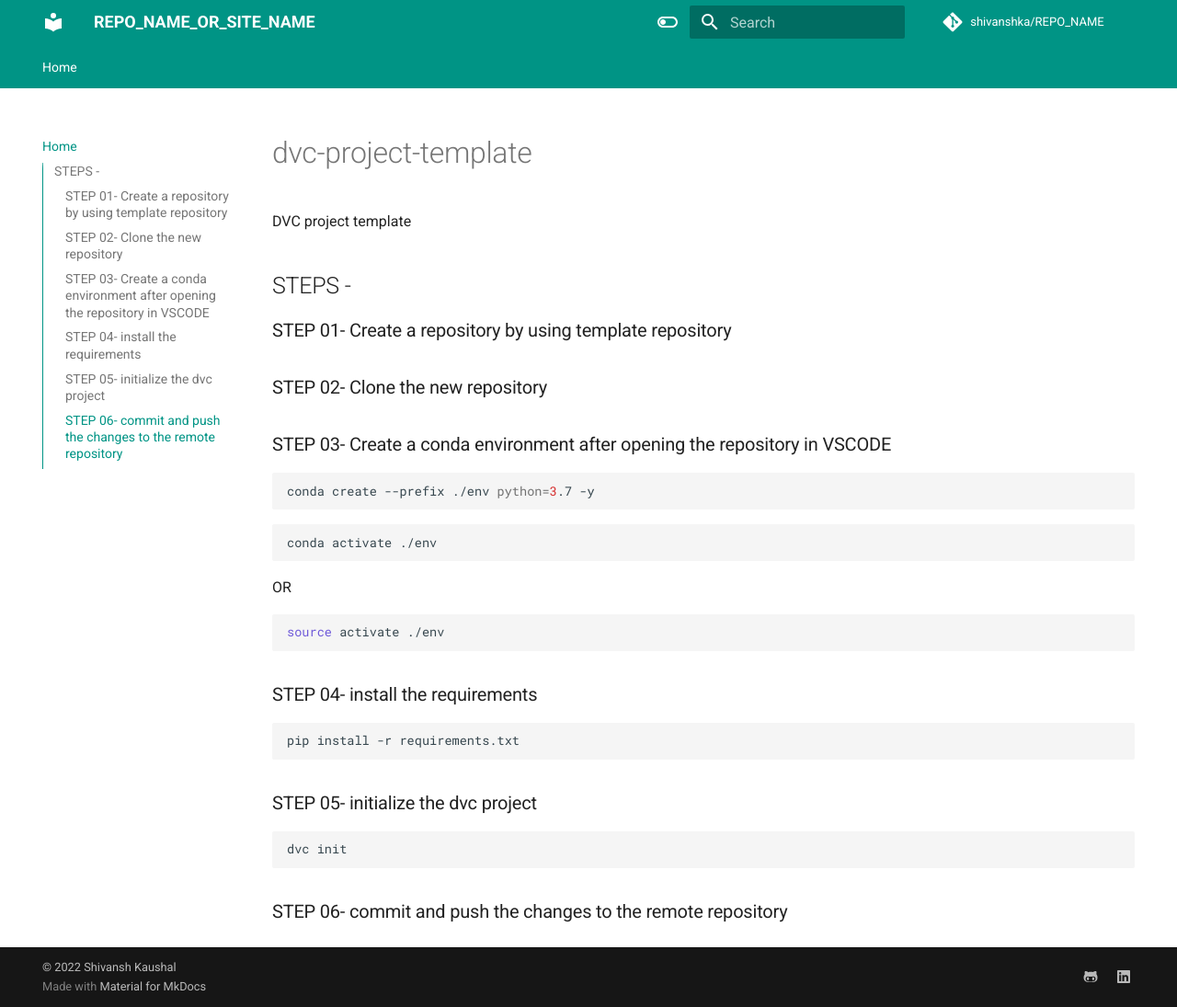
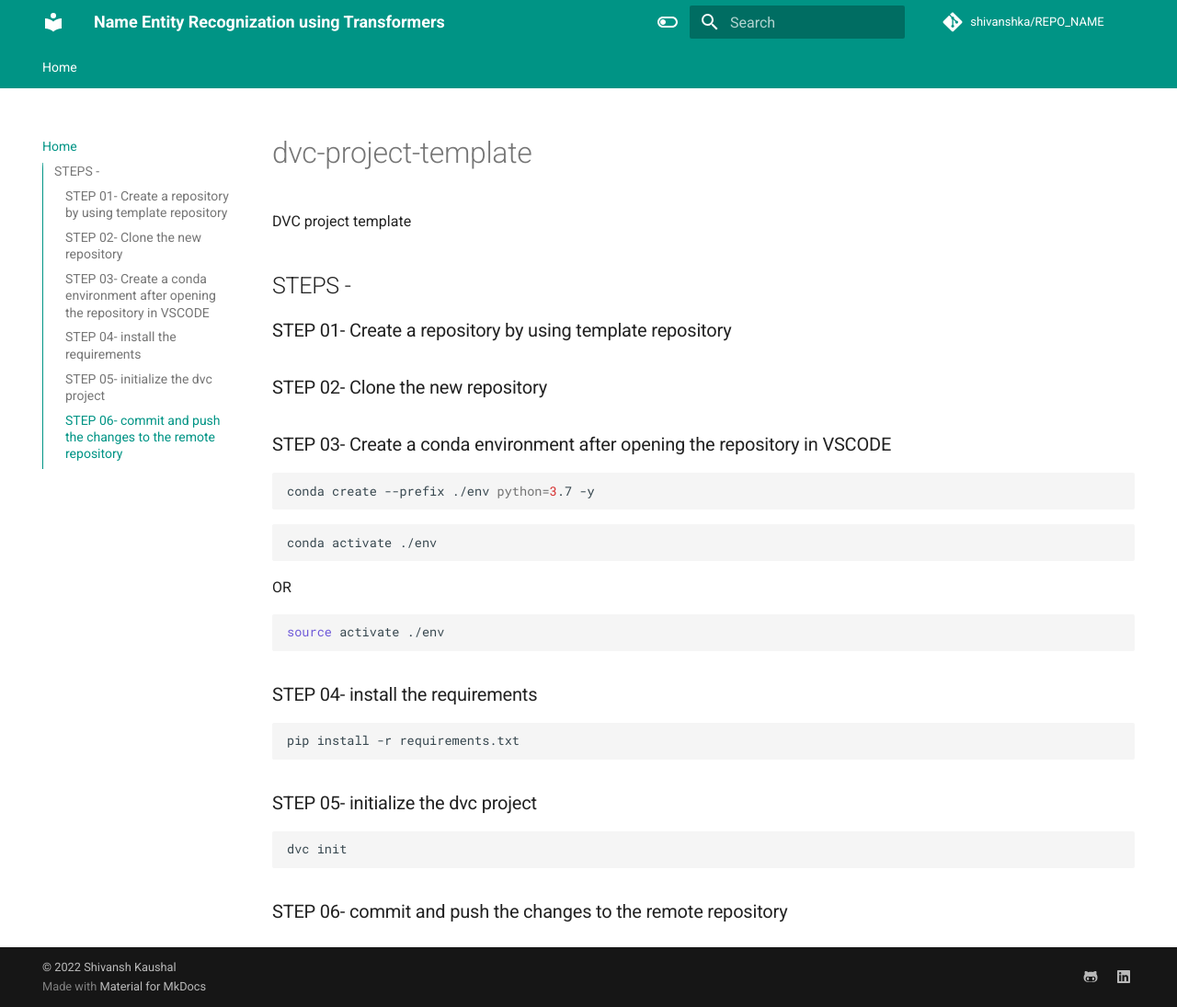
Before and after one commit to shivanshka/Name-Entity-Recognization, an MkDocs documentation site: the page built from docs/index.md, in a window 1280 px wide and 1095 px high. Shown: the whole window at 92% size. Built offline with MkDocs 1.6.1 and Material for MkDocs 9.7.7, drawn with Linux system fonts in a browser that asks for light colours; comment, search, counter and statistics services are not loaded.

Commit message:
mkdocs yaml updated

```diff
--- a/mkdocs.yml
+++ b/mkdocs.yml
@@ -1,5 +1,5 @@
 # Project information
-site_name: REPO_NAME_OR_SITE_NAME
+site_name: Name Entity Recognization using Transformers
 # defeine TOC or order of website-
 nav:
   - Home: index.md
@@ -10,7 +10,7 @@ site_description: >-
 
 # Repository
 repo_name: shivanshka/REPO_NAME
-repo_url: https://github.com/shivanshka/REPO_NAME
+repo_url: https://github.com/shivanshka/REPO_NAME.git
 
 # Configuration
 theme:
```
